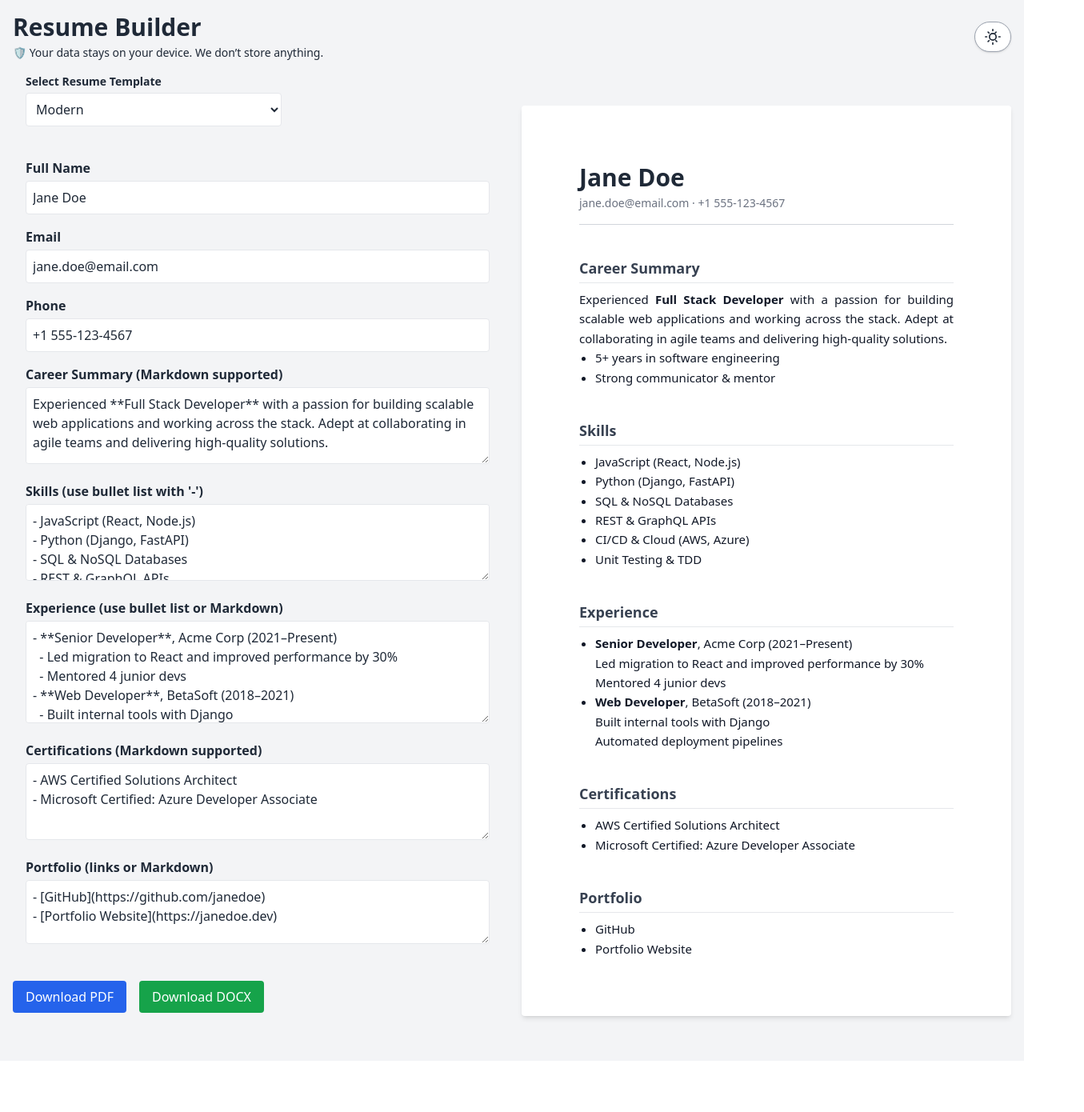
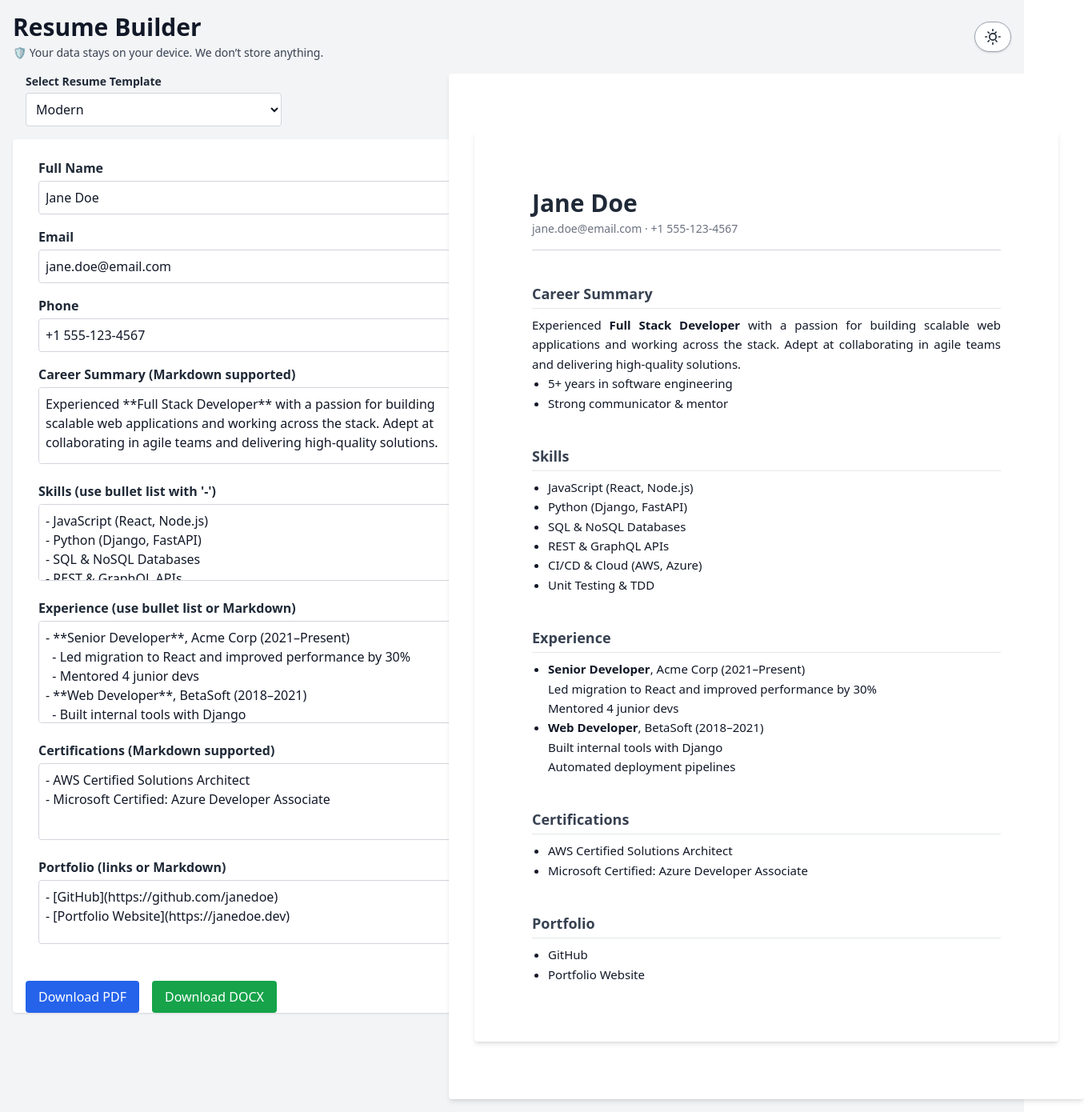
Before and after one commit to bkalse/ResumeBuilder, a React (Vite) app: page / in a window 1280 px wide. Shown: the whole page at 80% size, 1355 px wide, since content can reach past the window. Before the commit the page ends 1326 px from the top, so only its background shows below. Built offline with nearby package versions, Linux system fonts and the light colour scheme.

Commit message:
Enhance dark mode support and improve accessibility in UI components

```diff
--- a/src/App.jsx
+++ b/src/App.jsx
@@ -93,11 +93,13 @@ function App() {
     }, [darkMode]);
 
     return (
-        <div className={`min-h-screen p-4 text-gray-800 ${darkMode ? "bg-gray-900" : "bg-gray-100"} transition-colors`}>
+        <div className={`min-h-screen p-4 transition-colors ${darkMode ? "bg-gray-900" : "bg-gray-100"}`}>
             <div className="flex items-center justify-between mb-4">
                 <div>
-                    <h1 className="text-3xl font-bold mb-1">Resume Builder</h1>
-                    <p className="text-sm mb-0">🛡️ Your data stays on your device. We don’t store anything.</p>
+                    <h1 className="text-3xl font-bold mb-1 text-gray-900 dark:text-gray-100">Resume Builder</h1>
+                    <p className="text-sm mb-0 text-gray-700 dark:text-gray-300">
+                        🛡️ Your data stays on your device. We don’t store anything.
+                    </p>
                 </div>
                 <button
                     onClick={() => setDarkMode((d) => !d)}
@@ -124,12 +126,12 @@ function App() {
                 <div>
                     {/* Template selection dropdown moved here */}
                     <div className="mb-4 px-4 w-full max-w-4xl mx-auto">
-                        <label htmlFor="template-select" className="block text-sm font-semibold mb-1">
+                        <label htmlFor="template-select" className="block text-sm font-semibold mb-1 text-gray-800 dark:text-gray-200">
                             Select Resume Template
                         </label>
                         <select
                             id="template-select"
-                            className="w-full max-w-xs p-2 border rounded bg-white dark:bg-gray-800 dark:text-gray-200"
+                            className="w-full max-w-xs p-2 border rounded bg-white dark:bg-gray-800 text-gray-900 dark:text-gray-100 border-gray-300 dark:border-gray-700 transition-colors"
                             value={selectedTemplate}
                             onChange={e => setSelectedTemplate(e.target.value)}
                         >
@@ -140,6 +142,7 @@ function App() {
                             <option value="three">Template THREE</option>
                         </select>
                     </div>
+                    <div className="w-full max-w-4xl mx-auto px-4 bg-white dark:bg-gray-800 rounded shadow transition-colors">
                         <Form
                             resumeData={resumeData}
                             setResumeData={setResumeData}
@@ -161,12 +164,17 @@ function App() {
                             </button>
                         </div>
                     </div>
+                </div>
+                <div className="w-full flex justify-center items-start">
+                    <div className="bg-white dark:bg-gray-800 shadow-md p-8 rounded w-[794px] min-h-[1123px] text-justify text-[12pt] leading-relaxed print:shadow-none print:border-none print:p-8 print:w-full print:min-h-full transition-colors text-gray-900 dark:text-gray-100" id="resume-preview">
                         <ResumePreview
                             resumeData={resumeData}
                             selectedTemplate={selectedTemplate}
                         />
                     </div>
                 </div>
+            </div>
+        </div>
     );
 }
 
--- a/src/components/Form.jsx
+++ b/src/components/Form.jsx
@@ -8,83 +8,83 @@ export default function Form({ resumeData = {}, setResumeData, selectedTemplate,
   return (
     <div className="w-full max-w-4xl mx-auto px-4 py-6 space-y-4">
       <div>
-        <label className="block mb-1 font-semibold">Full Name</label>
+        <label className="block mb-1 font-semibold text-gray-800 dark:text-gray-200">Full Name</label>
         <input
           type="text"
           placeholder="Full Name"
-          className="w-full p-2 border rounded"
+          className="w-full p-2 border rounded bg-white dark:bg-gray-900 text-gray-900 dark:text-gray-100 border-gray-300 dark:border-gray-700 transition-colors"
           value={resumeData.name || ""}
           onChange={handleChange("name")}
         />
       </div>
 
       <div>
-        <label className="block mb-1 font-semibold">Email</label>
+        <label className="block mb-1 font-semibold text-gray-800 dark:text-gray-200">Email</label>
         <input
           type="email"
           placeholder="Email"
-          className="w-full p-2 border rounded"
+          className="w-full p-2 border rounded bg-white dark:bg-gray-900 text-gray-900 dark:text-gray-100 border-gray-300 dark:border-gray-700 transition-colors"
           value={resumeData.email || ""}
           onChange={handleChange("email")}
         />
       </div>
 
       <div>
-        <label className="block mb-1 font-semibold">Phone</label>
+        <label className="block mb-1 font-semibold text-gray-800 dark:text-gray-200">Phone</label>
         <input
           type="tel"
           placeholder="Phone"
-          className="w-full p-2 border rounded"
+          className="w-full p-2 border rounded bg-white dark:bg-gray-900 text-gray-900 dark:text-gray-100 border-gray-300 dark:border-gray-700 transition-colors"
           value={resumeData.phone || ""}
           onChange={handleChange("phone")}
         />
       </div>
 
       <div>
-        <label className="block mb-1 font-semibold">Career Summary (Markdown supported)</label>
+        <label className="block mb-1 font-semibold text-gray-800 dark:text-gray-200">Career Summary (Markdown supported)</label>
         <textarea
           placeholder="Career Summary (Markdown supported)"
-          className="w-full p-2 border rounded h-24"
+          className="w-full p-2 border rounded h-24 bg-white dark:bg-gray-900 text-gray-900 dark:text-gray-100 border-gray-300 dark:border-gray-700 transition-colors"
           value={resumeData.summary || ""}
           onChange={handleChange("summary")}
         />
       </div>
 
       <div>
-        <label className="block mb-1 font-semibold">Skills (use bullet list with '-')</label>
+        <label className="block mb-1 font-semibold text-gray-800 dark:text-gray-200">Skills (use bullet list with '-')</label>
         <textarea
           placeholder="Skills (use bullet list with '-')"
-          className="w-full p-2 border rounded h-24"
+          className="w-full p-2 border rounded h-24 bg-white dark:bg-gray-900 text-gray-900 dark:text-gray-100 border-gray-300 dark:border-gray-700 transition-colors"
           value={resumeData.skills || ""}
           onChange={handleChange("skills")}
         />
       </div>
 
       <div>
-        <label className="block mb-1 font-semibold">Experience (use bullet list or Markdown)</label>
+        <label className="block mb-1 font-semibold text-gray-800 dark:text-gray-200">Experience (use bullet list or Markdown)</label>
         <textarea
           placeholder="Experience (use bullet list or Markdown)"
-          className="w-full p-2 border rounded h-32"
+          className="w-full p-2 border rounded h-32 bg-white dark:bg-gray-900 text-gray-900 dark:text-gray-100 border-gray-300 dark:border-gray-700 transition-colors"
           value={resumeData.experience || ""}
           onChange={handleChange("experience")}
         />
       </div>
 
       <div>
-        <label className="block mb-1 font-semibold">Certifications (Markdown supported)</label>
+        <label className="block mb-1 font-semibold text-gray-800 dark:text-gray-200">Certifications (Markdown supported)</label>
         <textarea
           placeholder="Certifications (Markdown supported)"
-          className="w-full p-2 border rounded h-24"
+          className="w-full p-2 border rounded h-24 bg-white dark:bg-gray-900 text-gray-900 dark:text-gray-100 border-gray-300 dark:border-gray-700 transition-colors"
           value={resumeData.certifications || ""}
           onChange={handleChange("certifications")}
         />
       </div>
 
       <div>
-        <label className="block mb-1 font-semibold">Portfolio (links or Markdown)</label>
+        <label className="block mb-1 font-semibold text-gray-800 dark:text-gray-200">Portfolio (links or Markdown)</label>
         <textarea
           placeholder="Portfolio (links or Markdown)"
-          className="w-full p-2 border rounded h-20"
+          className="w-full p-2 border rounded h-20 bg-white dark:bg-gray-900 text-gray-900 dark:text-gray-100 border-gray-300 dark:border-gray-700 transition-colors"
           value={resumeData.portfolio || ""}
           onChange={handleChange("portfolio")}
         />
--- a/src/components/templates/TemplateOne.jsx
+++ b/src/components/templates/TemplateOne.jsx
@@ -6,12 +6,12 @@ export default function TemplateOne({ data = {} }) {
   });
 
   return (
-    <div className="p-6">
+    <div className="p-6 text-sm text-gray-800 font-mono bg-gray-50">
       <h1 className="text-2xl font-bold">{data.name || ""}</h1>
       <p>
         {data.email} | {data.phone}
       </p>
-      <hr className="my-4" />
+      <hr className="my-4 border-gray-300 dark:border-gray-700" />
 
       <h2 className="font-semibold text-xl">Career Summary</h2>
       <div dangerouslySetInnerHTML={md(data.summary)} />
```
Lines whose indentation alone changed are shown as unchanged.
